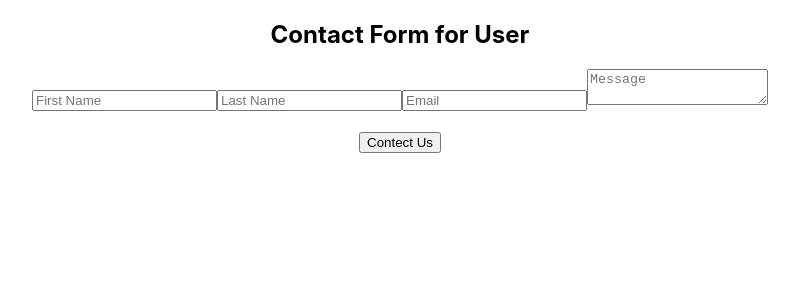
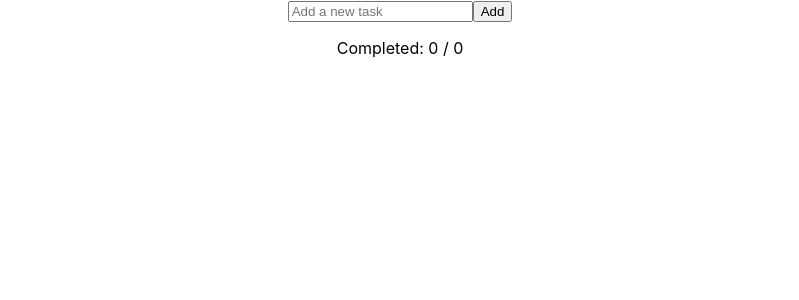
Before and after one commit to reetuTheCoder/unit_testing_react, a React (Create React App) app: page / in a window 1280 px wide. Shown: the top 300 px of the page, without its empty margins (240-1039 px from the left). Built offline with nearby package versions, Linux system fonts and the light colour scheme.

Commit message:
create todo where we sahre data as a prop

```diff
--- a/src/App.js
+++ b/src/App.js
@@ -3,6 +3,7 @@ import AuthApp from "./Components/AuthApp";
 import ContactForm from "./Components/Forms/ContactForm";
 import LoginForm from "./Components/Forms/LoginForm";
 import NewContactForm from "./Components/NewForms/NewContactForm";
+import AddTodo from "./Components/NewTodo/AddTodo";
 import { AuthProvider } from "./context/AuthContext";
 // import TodoApp from './Components/TodoApp';
 
@@ -17,7 +18,9 @@ function App() {
         <AuthApp />
       </AuthProvider> */}
 
-      <NewContactForm/>
+      {/* <NewContactForm/> */}
+
+      <AddTodo/>
     </div>
   );
 }
--- /dev/null
+++ b/src/Components/NewTodo/AddTodo.js
@@ -0,0 +1,48 @@
+import React, { useState } from "react";
+import TodoList from "./TodoList";
+import CompletedCounter from "./CompletedCounter";
+
+function AddTodo() {
+  const [task, setTask] = useState("");
+  const [todos, setTodos] = useState([]);
+
+  const handleAdd = () => {
+    if (task.trim() !== "") {
+      setTodos([...todos, { text: task, completed: false }]);
+      setTask("");
+    }
+  };
+
+  const toggleComplete = (index) => {
+    setTodos(
+      todos.map((todo, i) =>
+        i === index ? { ...todo, completed: !todo.completed } : todo
+      )
+    );
+  };
+
+  const deleteTodo = (index) => {
+    setTodos(todos.filter((_, i) => i !== index));
+  };
+
+  const completedCount = todos.filter((t) => t.completed).length;
+
+  return (
+    <div>
+      <div className="input-section">
+        <input
+          type="text"
+          value={task}
+          onChange={(e) => setTask(e.target.value)}
+          placeholder="Add a new task"
+        />
+        <button onClick={handleAdd}>Add</button>
+      </div>
+
+      <TodoList todos={todos} toggleComplete={toggleComplete} deleteTodo={deleteTodo} />
+      <CompletedCounter completedCount={completedCount} total={todos.length} />
+    </div>
+  );
+}
+
+export default AddTodo;
--- /dev/null
+++ b/src/Components/NewTodo/CompletedCounter.js
@@ -0,0 +1,7 @@
+import React from "react";
+
+function CompletedCounter({ completedCount, total }) {
+  return <p>Completed: {completedCount} / {total}</p>;
+}
+
+export default CompletedCounter;
--- /dev/null
+++ b/src/Components/NewTodo/TodoList.js
@@ -0,0 +1,24 @@
+import React from "react";
+
+function TodoList({ todos, toggleComplete, deleteTodo }) {
+  return (
+    <ul className="todo-list">
+      {todos.map((todo, index) => (
+        <li key={index} className="todo-item">
+          <span
+            onClick={() => toggleComplete(index)}
+            style={{
+              textDecoration: todo.completed ? "line-through" : "none",
+              cursor: "pointer",
+            }}
+          >
+            {todo.text}
+          </span>
+          <button onClick={() => deleteTodo(index)}>Delete</button>
+        </li>
+      ))}
+    </ul>
+  );
+}
+
+export default TodoList;
```
